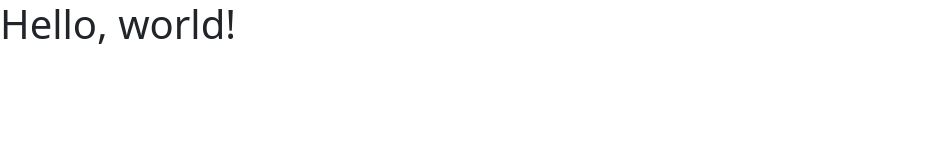
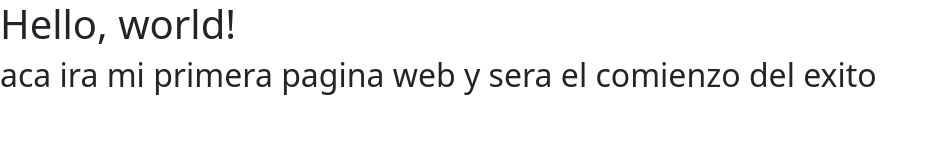
Before and after one commit to CarlosZumaran/carloszumaran.github.io, a plain HTML site: page index.html in a window 1280 px wide. Shown: the whole page, without its empty margins (0-937 px from the left). Drawn offline with nearby package versions, Linux system fonts and the light colour scheme.

Commit message:
primeros cambios

```diff
--- a/index.html
+++ b/index.html
@@ -8,6 +8,7 @@
   </head>
   <body>
     <h1>Hello, world!</h1>
+    <h2> aca ira mi primera pagina web y sera el comienzo del exito</h2>
     <script src="https://cdn.jsdelivr.net/npm/bootstrap@5.3.0-alpha3/dist/js/bootstrap.bundle.min.js" integrity="sha384-ENjdO4Dr2bkBIFxQpeoTz1HIcje39Wm4jDKdf19U8gI4ddQ3GYNS7NTKfAdVQSZe" crossorigin="anonymous"></script>
   </body>
 </html>
```
